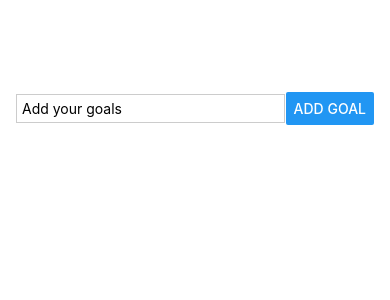
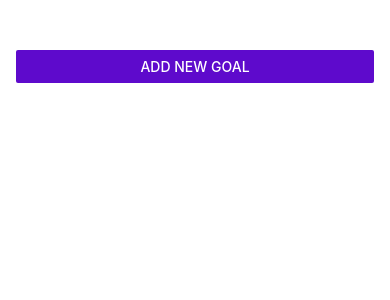
Before and after one commit to jozzbruer/goal-app, a React Native app: screen / in a window 390 px wide. Shown: the top 300 px of the page. Built offline with nearby package versions, Linux system fonts and the light colour scheme.

Commit message:
Add cancel button

```diff
--- a/App.js
+++ b/App.js
@@ -5,19 +5,37 @@ import GoalInput from './components/GoalInput';
 
 export default function App() {
 	const [courseGoals, setCourseGoals] = useState([]);
+	const [isVisible, setIsVisible] = useState(false);
+
+	const startAddGoalHandler = () => {
+		setIsVisible(true);
+	};
+	const endAddGoalHanlder = () => {
+		setIsVisible(false);
+	};
 
 	const addGoalHandler = (enteredGoalText) => {
 		setCourseGoals([
 			...courseGoals,
 			{ id: Math.random().toString(), text: enteredGoalText },
 		]);
+		endAddGoalHanlder();
 	};
 	const deleteGoalHandler = (id) => {
 		setCourseGoals((prev) => prev.filter((goal) => goal.id !== id));
 	};
 	return (
 		<View style={styles.appContainer}>
-			<GoalInput onAddGoal={addGoalHandler} />
+			<Button
+				title='Add new goal'
+				color='#5e0acc'
+				onPress={startAddGoalHandler}
+			/>
+			<GoalInput
+				isVisible={isVisible}
+				onAddGoal={addGoalHandler}
+				onCancel={endAddGoalHanlder}
+			/>
 			<View style={styles.goalsContainer}>
 				<FlatList
 					data={courseGoals}
@@ -41,29 +59,7 @@ const styles = StyleSheet.create({
 		paddingTop: 50,
 		paddingHorizontal: 16,
 	},
-	inputContainer: {
-		flex: 1,
-		flexDirection: 'row',
-		justifyContent: 'space-between',
-		alignItems: 'center',
-		marginTop: 20,
-	},
-	textInput: {
-		borderWidth: 1,
-		borderColor: '#cccccc',
-		width: '75%',
-		padding: 5,
-	},
 	goalsContainer: {
 		flex: 9,
 	},
-	goalItem: {
-		margin: 8,
-		borderRadius: 6,
-		backgroundColor: '#5e0acc',
-		padding: 8,
-	},
-	goalItemText: {
-		color: '#fff',
-	},
 });
--- a/components/GoalInput.js
+++ b/components/GoalInput.js
@@ -1,7 +1,7 @@
 import { useState } from 'react';
-import { Button, StyleSheet, TextInput, View } from 'react-native';
+import { Button, Modal, StyleSheet, TextInput, View } from 'react-native';
 
-const GoalInput = ({ onAddGoal }) => {
+const GoalInput = ({ onAddGoal, isVisible, onCancel }) => {
 	const [enteredGoalText, setEnteredGoalText] = useState('');
 	const goalInputHandler = (enteredText) => {
 		setEnteredGoalText(enteredText);
@@ -14,7 +14,14 @@ const GoalInput = ({ onAddGoal }) => {
 		onAddGoal(enteredGoalText);
 		setEnteredGoalText('');
 	};
+	const cancelGoal = () => {
+		onCancel();
+		setEnteredGoalText('');
+	};
 	return (
+		<Modal
+			visible={isVisible}
+			animationType='slide'>
 			<View style={styles.inputContainer}>
 				<TextInput
 					style={styles.textInput}
@@ -22,11 +29,18 @@ const GoalInput = ({ onAddGoal }) => {
 					onChangeText={goalInputHandler}
 					value={enteredGoalText}
 				/>
+				<View style={styles.buttonContainer}>
 					<Button
 						title='Add Goal'
 						onPress={addGoal}
 					/>
+					<Button
+						title='Cancel'
+						onPress={cancelGoal}
+					/>
 				</View>
+			</View>
+		</Modal>
 	);
 };
 
@@ -35,15 +49,20 @@ export default GoalInput;
 const styles = StyleSheet.create({
 	inputContainer: {
 		flex: 1,
-		flexDirection: 'row',
-		justifyContent: 'space-between',
+		justifyContent: 'center',
 		alignItems: 'center',
-		marginTop: 20,
+		padding: 16,
 	},
 	textInput: {
 		borderWidth: 1,
 		borderColor: '#cccccc',
-		width: '75%',
+		width: '100%',
 		padding: 5,
 	},
+	buttonContainer: {
+		width: '80%',
+		marginTop: 10,
+		flexDirection: 'row',
+		justifyContent: 'space-evenly',
+	},
 });
```
Lines whose indentation alone changed are shown as unchanged.
